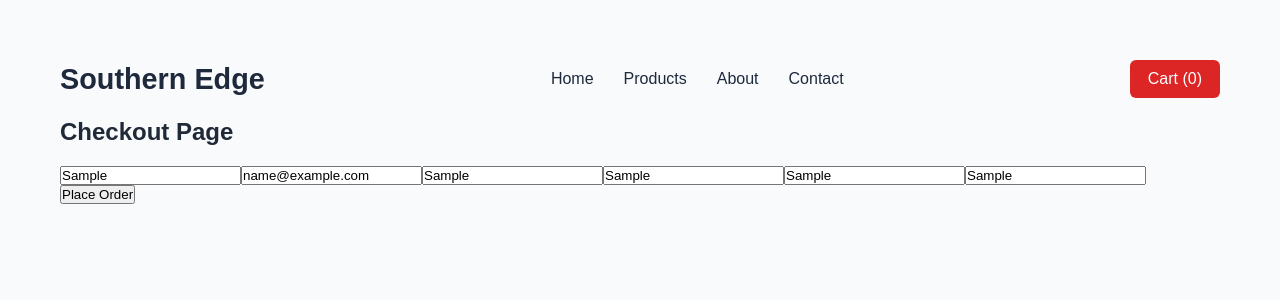
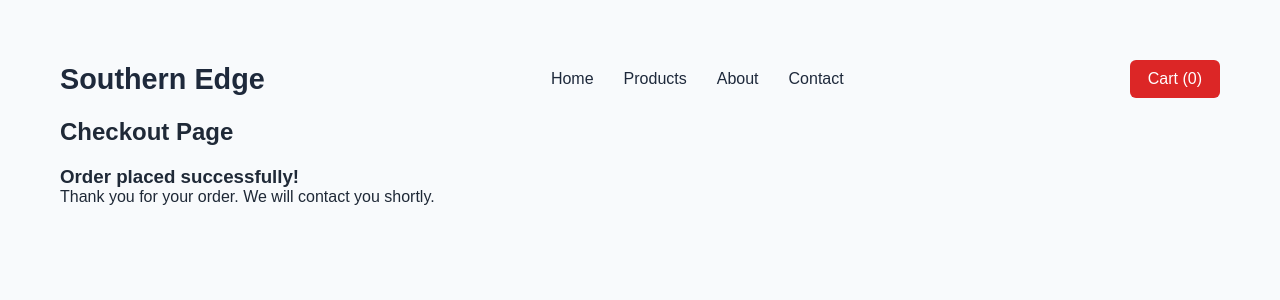
Before and after one commit to kaushikpawar87/southern-edge-store, a React (Vite) app: page /checkout in a window 1280 px wide. Both pictures are taken after typing "Sample", "name@example.com", "Sample", "Sample", "Sample", "Sample" into the empty fields and a click on the button "Place Order". Shown: the top 300 px of the page. Built offline with nearby package versions, Linux system fonts and the light colour scheme.

Commit message:
Added order placed page and conditon to hide the checkout form when order submitted succesfully.

```diff
--- a/src/pages/CheckoutPage.jsx
+++ b/src/pages/CheckoutPage.jsx
@@ -1,4 +1,4 @@
-import { use, useEffect, useState } from "react";
+import { useState } from "react";
 
 function CheckoutPage() {
   const [formData, setFormData] = useState({
@@ -11,6 +11,7 @@ function CheckoutPage() {
   });
 
   const [error, setError] = useState("");
+  const [orderSubmitted, setOrderSubmitted] = useState(false);
 
   function handleInputChange(event) {
     setFormData({ ...formData, [event.target.name]: event.target.value });
@@ -44,6 +45,7 @@ function CheckoutPage() {
       setError("Please enter your Postcode");
       return;
     }
+    setOrderSubmitted(true);
     console.log("Order submitted:", formData);
   }
 
@@ -51,6 +53,16 @@ function CheckoutPage() {
     <section>
       <h2>Checkout Page</h2>
       {error && <p>{error}</p>}
+
+      {orderSubmitted && (
+        <div>
+          <h3>Order placed successfully!</h3>
+
+          <p>Thank you for your order. We will contact you shortly.</p>
+        </div>
+      )}
+
+      {!orderSubmitted && (
         <form action="" onSubmit={handleSubmit}>
           <input
             name="fullName"
@@ -97,6 +109,7 @@ function CheckoutPage() {
 
           <button type="submit">Place Order</button>
         </form>
+      )}
     </section>
   );
 }
```
Lines whose indentation alone changed are shown as unchanged.
